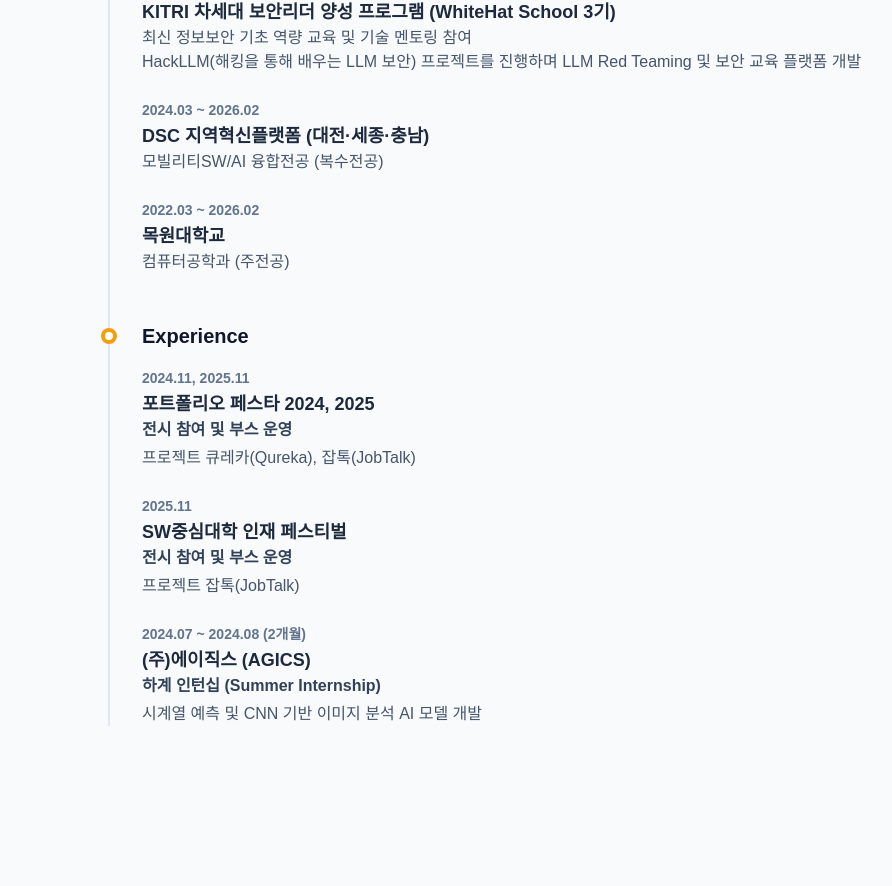
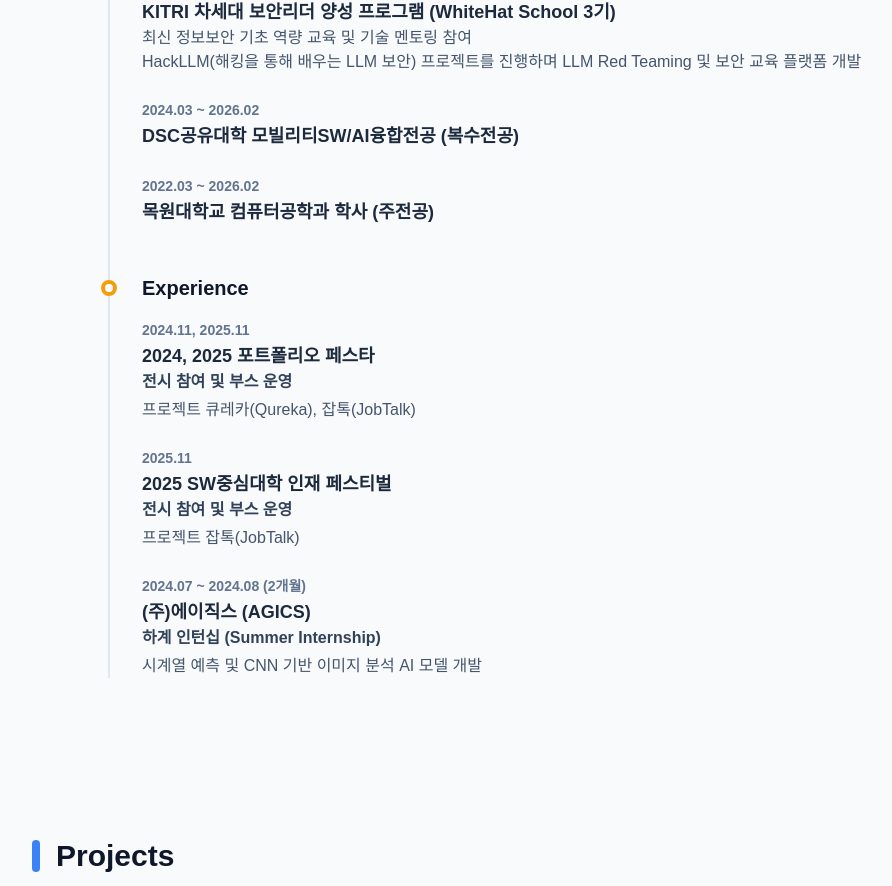
Before and after one commit to hanataba227/hanataba227.github.io, a React (Vite) app: page / in a window 1280 px wide. Shown: the part 1678-2564 px from the top of the page, without its empty margins (32-924 px from the left). Built offline with nearby package versions, Linux system fonts and the light colour scheme.

Commit message:
세부 정보 수정

```diff
--- a/src/pages/Home.tsx
+++ b/src/pages/Home.tsx
@@ -112,13 +112,11 @@ function Home() {
                                 </div>
                                 <div>
                                     <span className="text-sm text-slate-500 font-bold">2024.03 ~ 2026.02</span>
-                                    <h4 className="text-lg font-bold text-slate-800">DSC 지역혁신플랫폼 (대전·세종·충남)</h4>
-                                    <p className="text-slate-600">모빌리티SW/AI 융합전공 (복수전공)</p>
+                                    <h4 className="text-lg font-bold text-slate-800">DSC공유대학 모빌리티SW/AI융합전공 (복수전공)</h4>
                                 </div>
                                 <div>
                                     <span className="text-sm text-slate-500 font-bold">2022.03 ~ 2026.02</span>
-                                    <h4 className="text-lg font-bold text-slate-800">목원대학교</h4>
-                                    <p className="text-slate-600">컴퓨터공학과 (주전공)</p>
+                                    <h4 className="text-lg font-bold text-slate-800">목원대학교 컴퓨터공학과 학사 (주전공)</h4>
                                 </div>
                             </div>
                         </div>
@@ -130,7 +128,7 @@ function Home() {
                             <div className="mt-4 space-y-6">
                                 <div>
                                     <span className="text-sm text-slate-500 font-bold">2024.11, 2025.11</span>
-                                    <h4 className="text-lg font-bold text-slate-800">포트폴리오 페스타 2024, 2025</h4>
+                                    <h4 className="text-lg font-bold text-slate-800">2024, 2025 포트폴리오 페스타</h4>
                                     <p className="text-slate-700 font-semibold mb-1">전시 참여 및 부스 운영</p>
                                     <p className="text-slate-600">
                                         프로젝트 큐레카(Qureka), 잡톡(JobTalk)
@@ -138,7 +136,7 @@ function Home() {
                                 </div>
                                 <div>
                                     <span className="text-sm text-slate-500 font-bold">2025.11</span>
-                                    <h4 className="text-lg font-bold text-slate-800">SW중심대학 인재 페스티벌</h4>
+                                    <h4 className="text-lg font-bold text-slate-800">2025 SW중심대학 인재 페스티벌</h4>
                                     <p className="text-slate-700 font-semibold mb-1">전시 참여 및 부스 운영</p>
                                     <p className="text-slate-600">
                                         프로젝트 잡톡(JobTalk)
```
